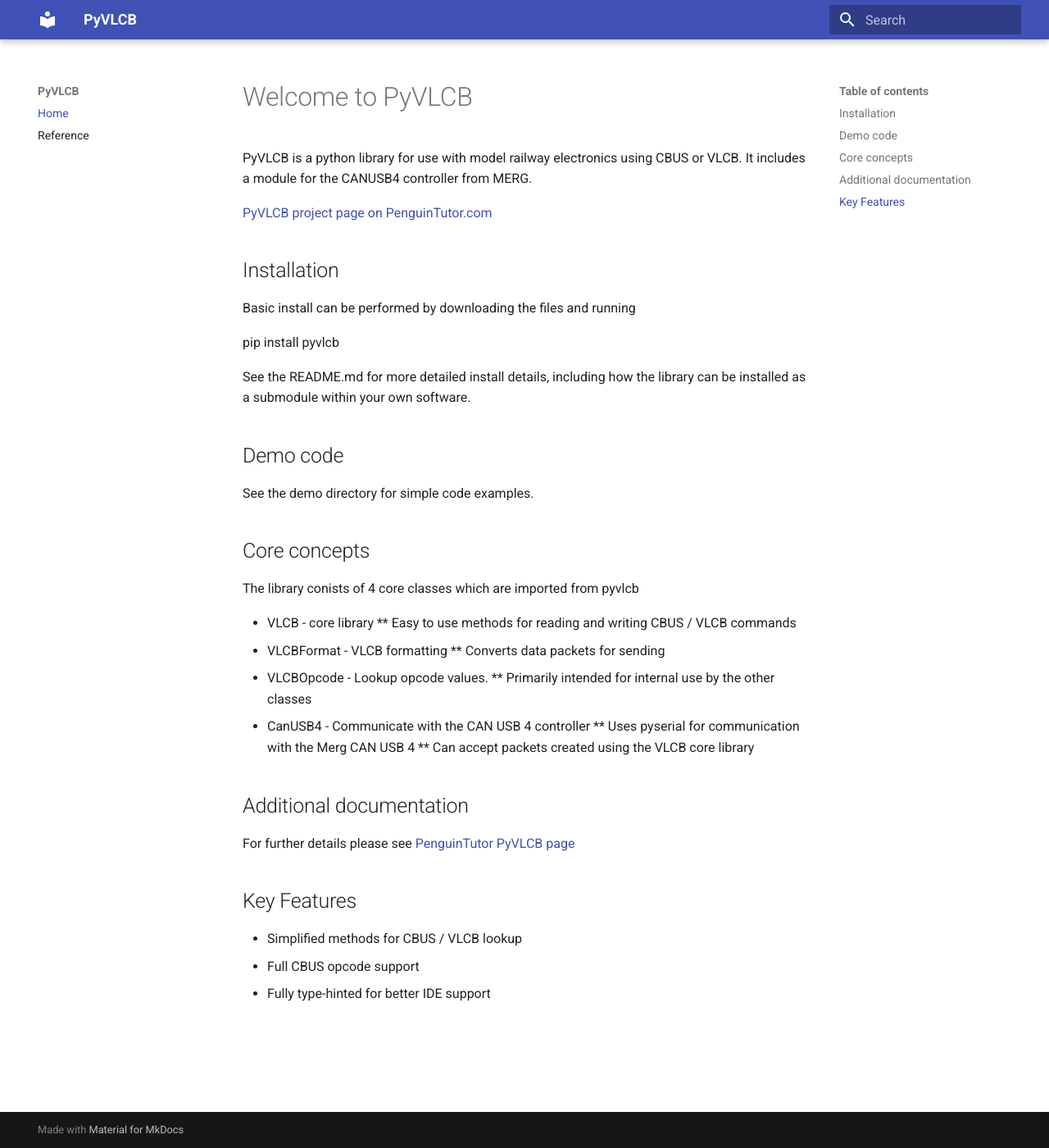
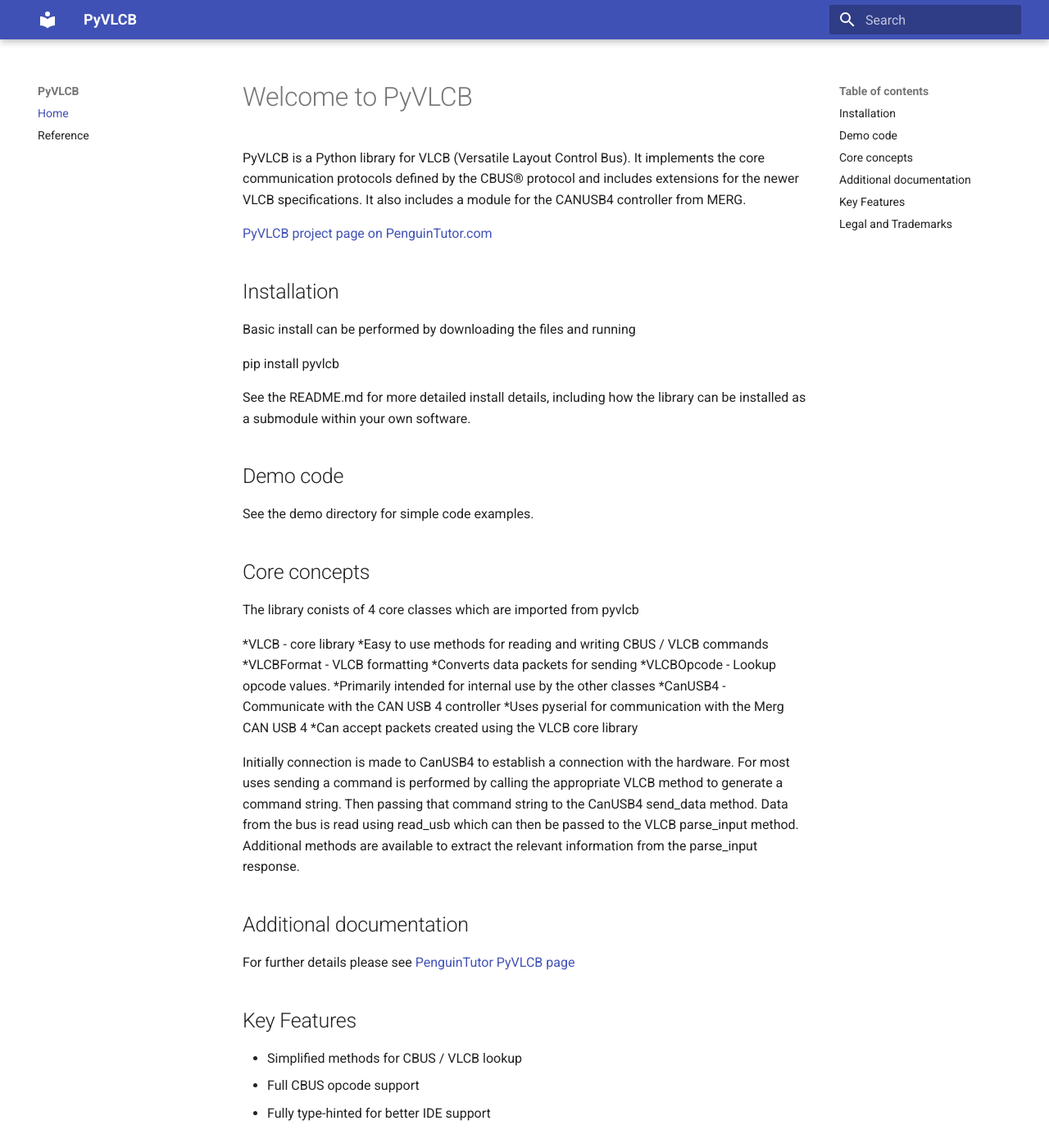
Before and after one commit to penguintutor/pyvlcb, an MkDocs documentation site: the page built from docs/index.md, in a window 1280 px wide and 1400 px high. Shown: the whole window at 82% size. Built offline with MkDocs 1.6.1 and Material for MkDocs 9.7.7, drawn with Linux system fonts in a browser that asks for light colours; some of the changed text lies outside the part shown.

Commit message:
Update documentation

```diff
--- a/docs/index.md
+++ b/docs/index.md
@@ -1,7 +1,9 @@
 # Welcome to PyVLCB
 
-PyVLCB is a python library for use with model railway electronics using CBUS or VLCB.
-It includes a module for the CANUSB4 controller from MERG.
+PyVLCB is a Python library for VLCB (Versatile Layout Control Bus). It implements the core
+communication protocols defined by the CBUS® protocol and includes extensions for the newer
+VLCB specifications.
+It also includes a module for the CANUSB4 controller from MERG.
 
 [PyVLCB project page on PenguinTutor.com](https://www.penguintutor.com/projects/pyvlcb)
 
@@ -22,15 +24,19 @@
 
 The library conists of 4 core classes which are imported from pyvlcb
 
-* VLCB - core library
-** Easy to use methods for reading and writing CBUS / VLCB commands
-* VLCBFormat - VLCB formatting
-** Converts data packets for sending
-* VLCBOpcode - Lookup opcode values.
-** Primarily intended for internal use by the other classes
-* CanUSB4 - Communicate with the CAN USB 4 controller
-** Uses pyserial for communication with the Merg CAN USB 4
-** Can accept packets created using the VLCB core library
+*VLCB - core library
+    *Easy to use methods for reading and writing CBUS / VLCB commands
+*VLCBFormat - VLCB formatting
+    *Converts data packets for sending
+*VLCBOpcode - Lookup opcode values.
+    *Primarily intended for internal use by the other classes
+*CanUSB4 - Communicate with the CAN USB 4 controller
+    *Uses pyserial for communication with the Merg CAN USB 4
+    *Can accept packets created using the VLCB core library
+
+Initially connection is made to CanUSB4 to establish a connection with the hardware.
+For most uses sending a command is performed by calling the appropriate VLCB method to generate a command string. Then passing that command string to the CanUSB4 send_data method.
+Data from the bus is read using read_usb which can then be passed to the VLCB parse_input method. Additional methods are available to extract the relevant information from the parse_input response.
 
 ## Additional documentation
 
@@ -41,3 +47,9 @@
 * Simplified methods for CBUS / VLCB lookup
 * Full CBUS opcode support
 * Fully type-hinted for better IDE support
+
+## Legal and Trademarks
+
+* **CBUS®** is a registered trademark of Dr. Michael Bolton.
+* This library is an independent implementation based on publicly available protocol documentation and is not officially affiliated with or endorsed by the trademark holder.
+* All other trademarks are the property of their respective owners.
```
Also changed, not shown: README.md (+4 -3 lines).
